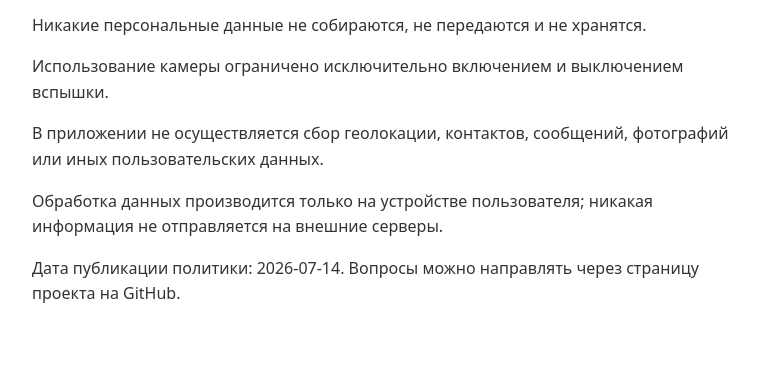
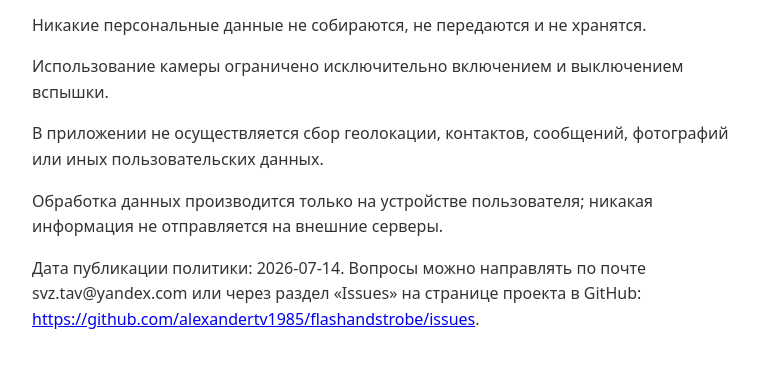
Before and after one commit to AlexanderTV1985/flashandstrobe, a plain HTML site: page index.html in a window 1280 px wide. Shown: the part 149-516 px from the top of the page, without its empty margins (258-1017 px from the left). Drawn offline with Linux system fonts and the light colour scheme.

Commit message:
some adds and fixed bugs

```diff
--- a/index.html
+++ b/index.html
@@ -16,6 +16,6 @@
 <p>Использование камеры ограничено исключительно включением и выключением вспышки.</p>
 <p>В приложении не осуществляется сбор геолокации, контактов, сообщений, фотографий или иных пользовательских данных.</p>
 <p>Обработка данных производится только на устройстве пользователя; никакая информация не отправляется на внешние серверы.</p>
-<p>Дата публикации политики: 2026-07-14. Вопросы можно направлять через страницу проекта на GitHub.</p>
+<p>Дата публикации политики: 2026-07-14. Вопросы можно направлять по почте svz.tav@yandex.com или через раздел «Issues» на странице проекта в GitHub: <a href="https://github.com/alexandertv1985/flashandstrobe/issues" target="_blank">https://github.com/alexandertv1985/flashandstrobe/issues</a>.</p>
 </body>
 </html>
```
